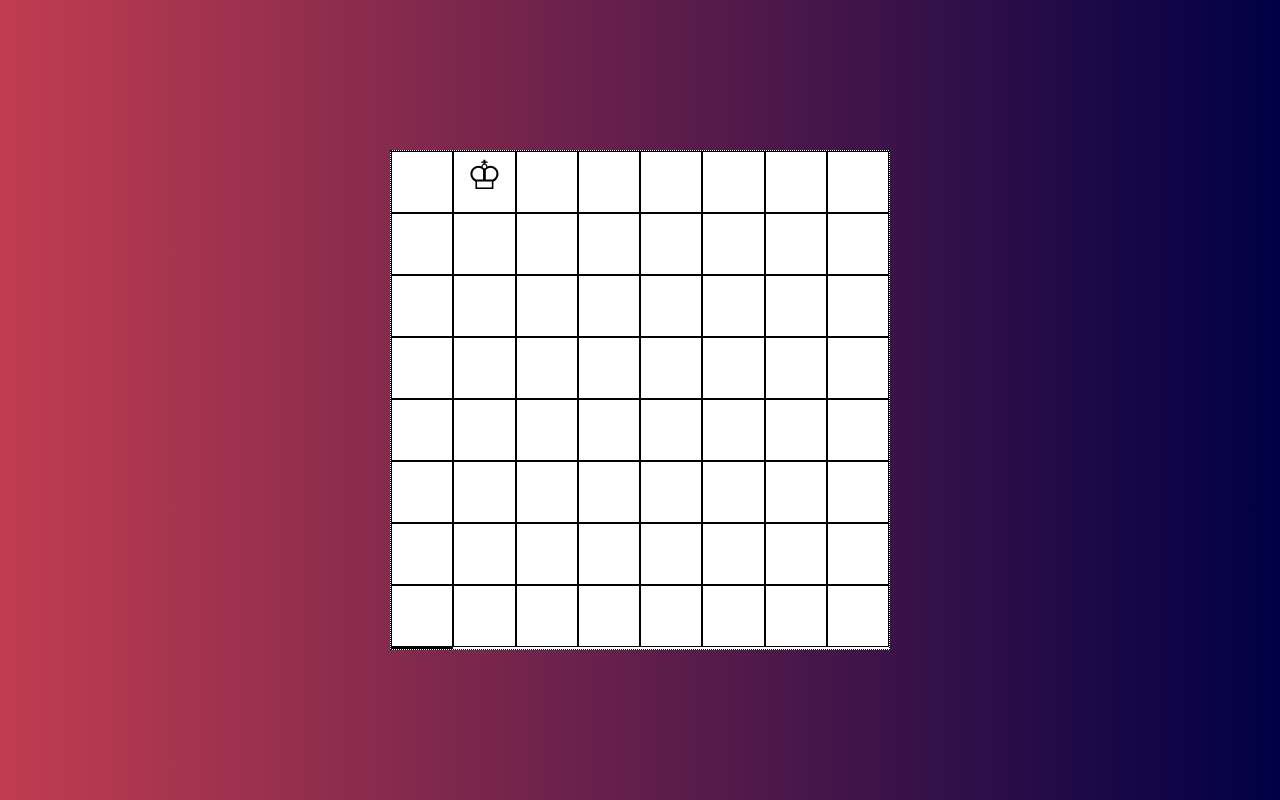
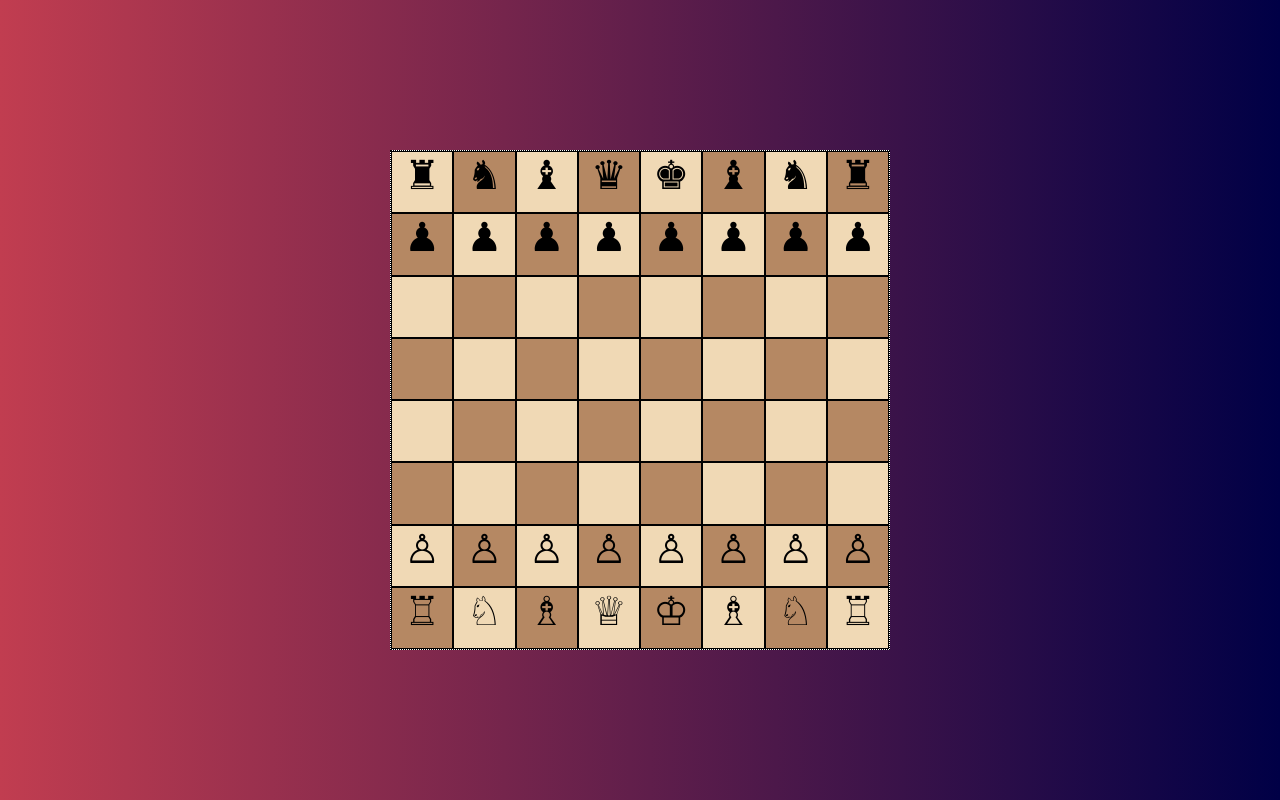
Before and after one commit to ghstll/Chess, a plain HTML site: page index.html in a window 1280 px wide. Drawn offline with Linux system fonts and the light colour scheme.

Commit message:
Agregar el fondo de las casillas

```diff
--- a/index.html
+++ b/index.html
@@ -6,73 +6,79 @@
     </head>
     <body>
         <div class="chessboard">
-            <div class="row"></div>
-            <div>&#x2654;
-            </div>
-            <div></div>
-            <div></div>
-            <div></div>
-            <div></div>
-            <div></div>
-            <div></div>
-            <div></div>
-            <div></div>
-            <div></div>
-            <div></div>
-            <div></div>
-            <div></div>
-            <div></div>
-            <div></div>
-            <div></div>
-            <div></div>
-            <div></div>
-            <div></div>
-            <div></div>
-            <div></div>
-            <div></div>
-            <div></div>
-            <div></div>
-            <div></div>
-            <div></div>
-            <div></div>
-            <div></div>
-            <div></div>
-            <div></div>
-            <div></div>
-            <div></div>
-            <div></div>
-            <div></div>
-            <div></div>
-            <div></div>
-            <div></div>
-            <div></div>
-            <div></div>
-            <div></div>
-            <div></div>
-            <div></div>
-            <div></div>
-            <div></div>
-            <div></div>
-            <div></div>
-            <div></div>
-            <div></div>
-            <div></div>
-            <div></div>
-            <div></div>
-            <div></div>
-            <div></div>
-            <div></div>
-            <div></div>
-            <div></div>
-            <div></div>
-            <div></div>
-            <div></div>
-            <div></div>
-            <div></div>
-            <div></div>
-            <div></div>
-            <div></div>
+            <div class="lightSquareRow">&#x265C;</div>
+            <div class="lightSquareRow">&#x265E;</div>
+            <div class="lightSquareRow">&#x265D;</div>
+            <div class="lightSquareRow">&#x265B;</div>
+            <div class="lightSquareRow">&#x265A;</div>
+            <div class="lightSquareRow">&#x265D;</div>
+            <div class="lightSquareRow">&#x265E;</div>
+            <div class="lightSquareRow">&#x265C;</div>
+            <div class="darkSquareRow">&#x265F;</div>
+            <div class="darkSquareRow">&#x265F;</div>
+            <div class="darkSquareRow">&#x265F;</div>
+            <div class="darkSquareRow">&#x265F;</div>
+            <div class="darkSquareRow">&#x265F;</div>
+            <div class="darkSquareRow">&#x265F;</div>
+            <div class="darkSquareRow">&#x265F;</div>
+            <div class="darkSquareRow">&#x265F;</div>
 
+
+
+            <div class="lightSquareRow"></div>
+            <div class="lightSquareRow"></div>
+            <div class="lightSquareRow"></div>
+            <div class="lightSquareRow"></div>
+            <div class="lightSquareRow"></div>
+            <div class="lightSquareRow"></div>
+            <div class="lightSquareRow"></div>
+            <div class="lightSquareRow"></div>
+            <div class="darkSquareRow"></div>
+            <div class="darkSquareRow"></div>
+            <div class="darkSquareRow"></div>
+            <div class="darkSquareRow"></div>
+            <div class="darkSquareRow"></div>
+            <div class="darkSquareRow"></div>
+            <div class="darkSquareRow"></div>
+            <div class="darkSquareRow"></div>
+
+
+            <div class="lightSquareRow"></div>
+            <div class="lightSquareRow"></div>
+            <div class="lightSquareRow"></div>
+            <div class="lightSquareRow"></div>
+            <div class="lightSquareRow"></div>
+            <div class="lightSquareRow"></div>
+            <div class="lightSquareRow"></div>
+            <div class="lightSquareRow"></div>
+
+           <div class="darkSquareRow"></div>
+           <div class="darkSquareRow"></div>
+           <div class="darkSquareRow"></div>
+           <div class="darkSquareRow"></div>
+           <div class="darkSquareRow"></div>
+           <div class="darkSquareRow"></div>
+           <div class="darkSquareRow"></div>
+           <div class="darkSquareRow"></div>
+
+            <div class="lightSquareRow">&#x2659;</div>
+            <div class="lightSquareRow">&#x2659;</div>
+            <div class="lightSquareRow">&#x2659;</div>
+            <div class="lightSquareRow">&#x2659;</div>
+            <div class="lightSquareRow">&#x2659;</div>
+            <div class="lightSquareRow">&#x2659;</div>
+            <div class="lightSquareRow">&#x2659;</div>
+            <div class="lightSquareRow">&#x2659;</div>
+
+
+            <div class="darkSquareRow">&#x2656;</div>
+            <div class="darkSquareRow">&#x2658;</div>
+            <div class="darkSquareRow">&#x2657;</div>
+            <div class="darkSquareRow">&#x2655;</div>
+            <div class="darkSquareRow">&#x2654;</div>
+            <div class="darkSquareRow">&#x2657;</div>
+            <div class="darkSquareRow">&#x2658;</div>
+            <div class="darkSquareRow">&#x2656;</div>
         </div>
     </body>
 </html>
--- a/styles.css
+++ b/styles.css
@@ -31,5 +31,25 @@ body{
     transition: 0.2s ease-in-out;
     cursor: pointer;
     user-select: none;
+    width: 1fr;
+    height: 1fr;
     border: black thin solid;
 }
+
+
+.lightSquareRow:nth-child(odd){
+    background-color: #F0D9B5
+
+}
+
+.lightSquareRow:nth-child(even){
+    background-color: #B58863;
+}
+
+.darkSquareRow:nth-child(odd){
+    background-color: #B58863;
+}
+
+.darkSquareRow:nth-child(even){
+    background-color: #F0D9B5;
+}
```
